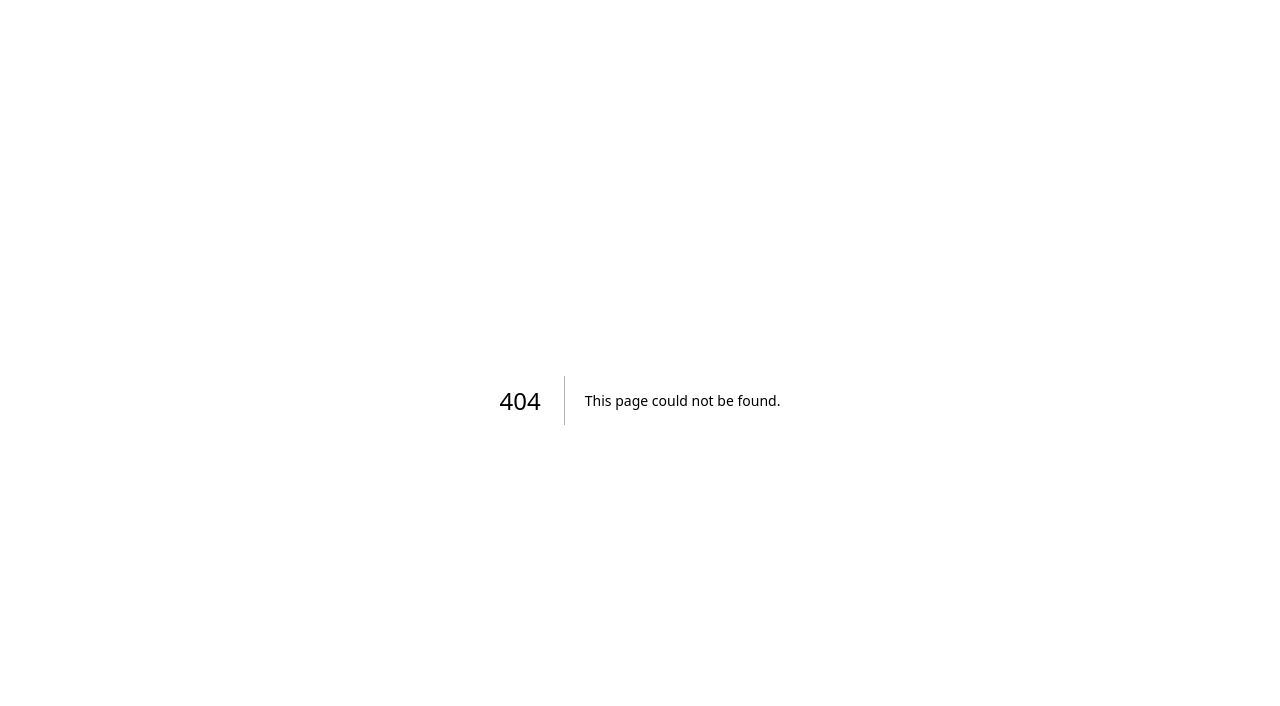
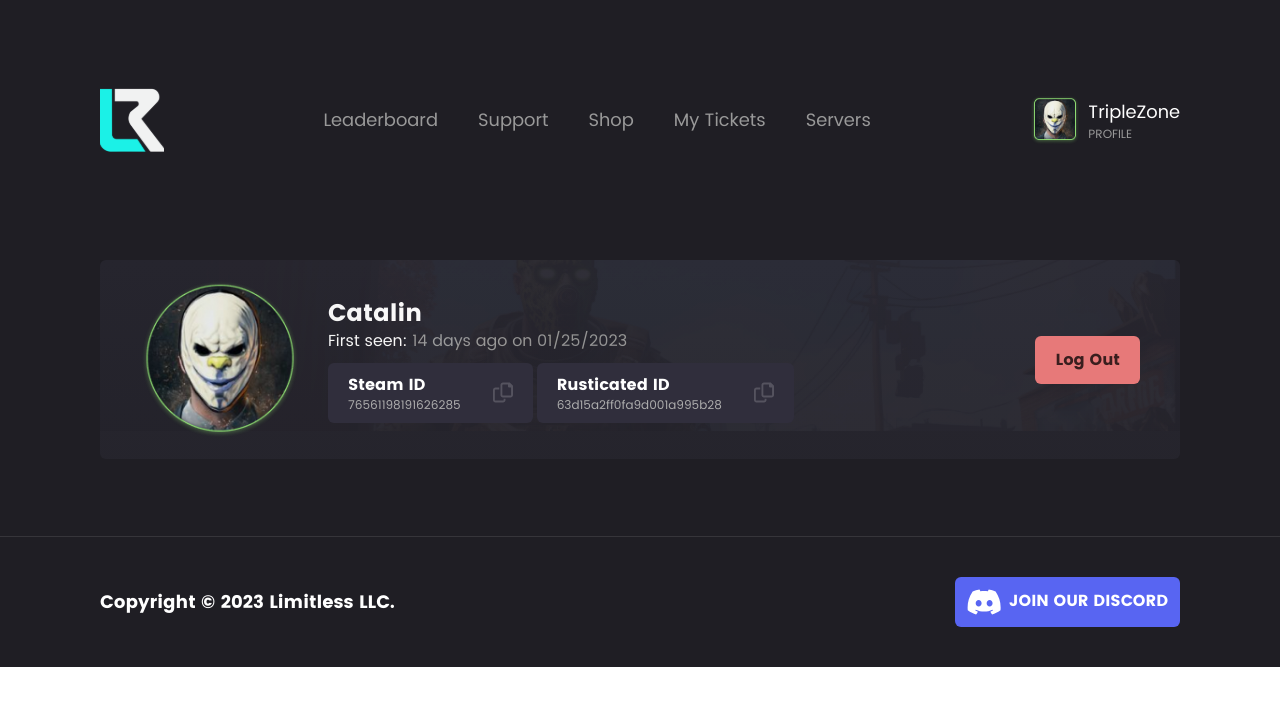
Before and after one commit to jaguar-person/limitless-website, a Next.js app: page /tickets in a window 1280 px wide. Before the commit this address had no page. Shown: the top 706 px of the page. Built offline with nearby package versions, Linux system fonts and the light colour scheme.

Commit message:
feat: tickets page

```diff
--- /dev/null
+++ b/src/modules/tickets/index.tsx
@@ -0,0 +1,11 @@
+import React from "react";
+import TicketsUserInfo from "./user_info";
+
+const Tickets: React.FC = () => (
+  <div className="mt-40 mb-20 flex flex-col gap-7">
+    <TicketsUserInfo />
+    <div className="main flex flex-col gap-7"></div>
+  </div>
+);
+
+export default Tickets;
--- /dev/null
+++ b/src/modules/tickets/main/index.tsx
@@ -0,0 +1,8 @@
+import React from "react";
+
+const TicketsMain: React.FC = () => <div className="flex flex-col gap-8">
+    <div className=""></div>
+    <div></div>
+</div>;
+
+export default TicketsMain;
--- /dev/null
+++ b/src/modules/tickets/user_info/TicketsUserID.tsx
@@ -0,0 +1,26 @@
+import React from "react";
+import Image from "next/image";
+import CopyIcon from "../../../images/copy.svg";
+
+interface ITicketsUserID {
+  name: string;
+  id: string;
+}
+
+const TicketsUserID: React.FC<ITicketsUserID> = ({ name, id }) => (
+  <div className="flex gap-8 items-center px-5 py-2.5 rounded-md bg-[#302E3C] z-10">
+    <div>
+      <p className="text-white font-bold">{name}</p>
+      <p className="text-secondary-in-box text-xs">{id}</p>
+    </div>
+    <Image
+      src={CopyIcon}
+      width={20}
+      height={20}
+      alt="copy"
+      className="cursor-pointer"
+    />
+  </div>
+);
+
+export default TicketsUserID;
--- /dev/null
+++ b/src/modules/tickets/user_info/index.tsx
@@ -0,0 +1,40 @@
+import React from "react";
+import Image from "next/image";
+import BgImage from "../../../images/ticket-bg.png";
+import Avatar from "../../../images/avatar--rounded.png";
+import TicketsUserID from "./TicketsUserID";
+
+const TicketsUserInfo: React.FC = () => (
+  <div className="relative flex justify-between items-center px-10 py-5 bg-gradient-to-b from-secondary-background to-secondary-background/70 border-secondary-background-accent rounded-md z-10">
+    <div className="absolute top-0 left-0 bg-blend-overlay z-0">
+      <Image src={BgImage} width={1265} height={842} alt="bg" />
+    </div>
+    <div className="flex items-center gap-7">
+      <Image
+        src={Avatar}
+        width={160}
+        height={160}
+        alt="avatar"
+        className="rounded-full"
+      />
+      <div className="flex flex-col gap-2.5">
+        <div>
+          <p className="text-white font-bold text-2xl">Catalin</p>
+          <p className="text-secondary">
+            <span className="text-white">First seen:</span> 14 days ago on
+            01/25/2023
+          </p>
+        </div>
+        <div className="flex gap-1">
+          <TicketsUserID name="Steam ID" id="76561198191626285" />
+          <TicketsUserID name="Rusticated ID" id="63d15a2ff0fa9d001a995b28" />
+        </div>
+      </div>
+    </div>
+    <button className="btn-custom-initial text-black/75 font-bold bg-danger rounded-md z-10">
+      Log Out
+    </button>
+  </div>
+);
+
+export default TicketsUserInfo;
--- /dev/null
+++ b/src/pages/tickets/index.tsx
@@ -0,0 +1,10 @@
+import { NextPage } from "next";
+import MainLayout from "../../layouts/Main";
+import Tickets from "../../modules/tickets";
+
+const TicketsPage: NextPage = () => (
+  <MainLayout>
+    <Tickets />
+  </MainLayout>
+);
+export default TicketsPage;
```
